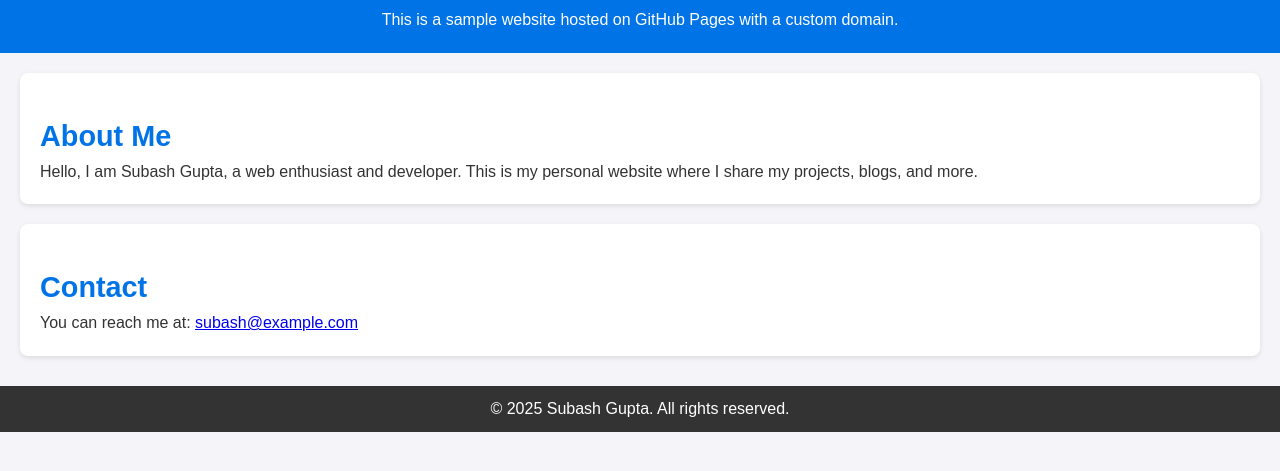
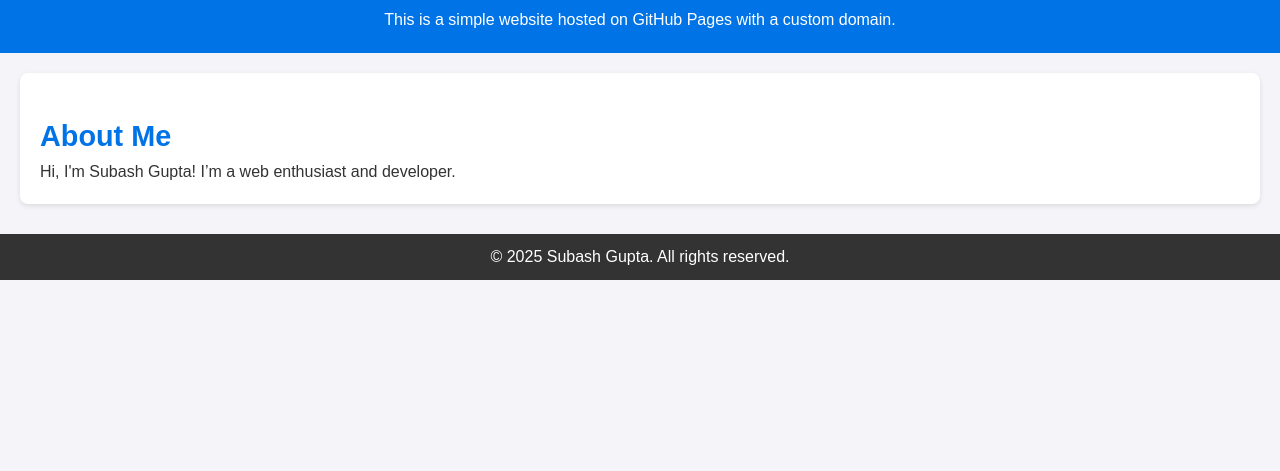
Before and after one commit to subashnp169/Subashnp, a plain HTML site: page index.html in a window 1280 px wide. Shown: the part 87-558 px from the top of the page. Drawn offline with Linux system fonts and the light colour scheme.

Commit message:
Update index.html

```diff
--- a/index.html
+++ b/index.html
@@ -10,17 +10,12 @@
 <body>
     <header>
         <h1>Welcome to Subash Gupta's Website</h1>
-        <p>This is a sample website hosted on GitHub Pages with a custom domain.</p>
+        <p>This is a simple website hosted on GitHub Pages with a custom domain.</p>
     </header>
 
     <section>
         <h2>About Me</h2>
-        <p>Hello, I am Subash Gupta, a web enthusiast and developer. This is my personal website where I share my projects, blogs, and more.</p>
-    </section>
-
-    <section>
-        <h2>Contact</h2>
-        <p>You can reach me at: <a href="mailto:subash@example.com">subash@example.com</a></p>
+        <p>Hi, I'm Subash Gupta! I’m a web enthusiast and developer.</p>
     </section>
 
     <footer>
```
